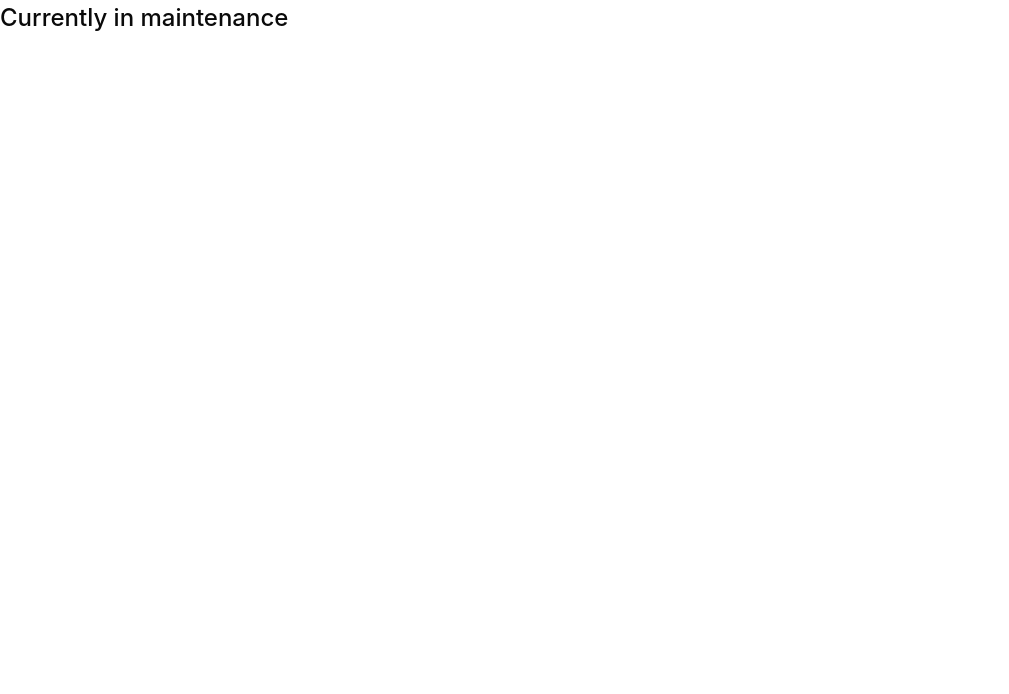
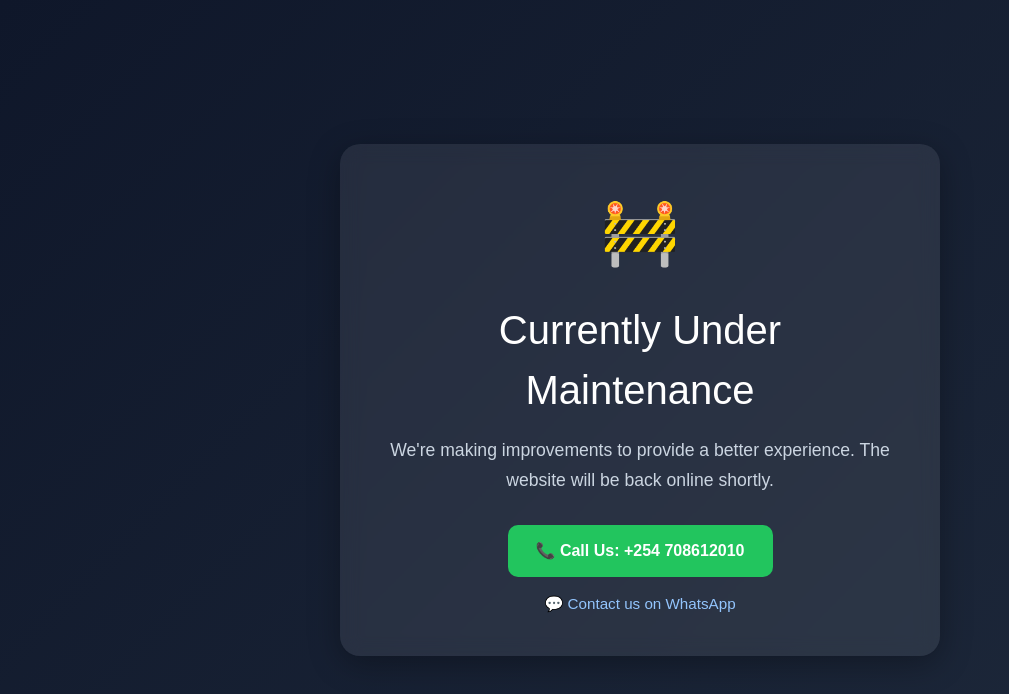
Before and after one commit to Mwavuna/vessels, a React (Vite) app: page / in a window 1280 px wide. Shown: the top 694 px of the page, without its empty margins (0-1009 px from the left). Built offline with nearby package versions, Linux system fonts and the light colour scheme.

Commit message:
Update main.tsx

```diff
--- a/src/main.tsx
+++ b/src/main.tsx
@@ -3,4 +3,86 @@
   import App from "./app/App.tsx";
   import "./styles/index.css";
 
-  createRoot(document.getElementById("root")!).render(<h1>Currently in maintenance</h1>);
+  createRoot(document.getElementById("root")!).render(
+  <div
+    style={{
+      minHeight: "100vh",
+      display: "flex",
+      justifyContent: "center",
+      alignItems: "center",
+      background: "linear-gradient(135deg, #0f172a, #1e293b)",
+      color: "white",
+      fontFamily: "Arial, sans-serif",
+      padding: "20px",
+      boxSizing: "border-box",
+    }}
+  >
+    <div
+      style={{
+        textAlign: "center",
+        maxWidth: "600px",
+        padding: "40px",
+        borderRadius: "20px",
+        background: "rgba(255,255,255,0.08)",
+        backdropFilter: "blur(10px)",
+        boxShadow: "0 8px 32px rgba(0,0,0,0.3)",
+      }}
+    >
+      <div style={{ fontSize: "64px", marginBottom: "20px" }}>🚧</div>
+
+      <h1
+        style={{
+          margin: 0,
+          fontSize: "2.5rem",
+          marginBottom: "16px",
+        }}
+      >
+        Currently Under Maintenance
+      </h1>
+
+      <p
+        style={{
+          color: "#cbd5e1",
+          lineHeight: 1.7,
+          marginBottom: "30px",
+          fontSize: "1.1rem",
+        }}
+      >
+        We're making improvements to provide a better experience.
+        The website will be back online shortly.
+      </p>
+
+      <a
+        href="tel:+254708612010"
+        style={{
+          display: "inline-block",
+          background: "#22c55e",
+          color: "#fff",
+          textDecoration: "none",
+          padding: "14px 28px",
+          borderRadius: "10px",
+          fontWeight: "bold",
+          fontSize: "1rem",
+          marginBottom: "15px",
+        }}
+      >
+        📞 Call Us: +254 708612010
+      </a>
+
+      <div>
+        <a
+          href="https://wa.me/254708612010"
+          target="_blank"
+          rel="noopener noreferrer"
+          style={{
+            color: "#93c5fd",
+            textDecoration: "none",
+            fontSize: "0.95rem",
+          }}
+        >
+          💬 Contact us on WhatsApp
+        </a>
+      </div>
+    </div>
+  </div>
+);
```
